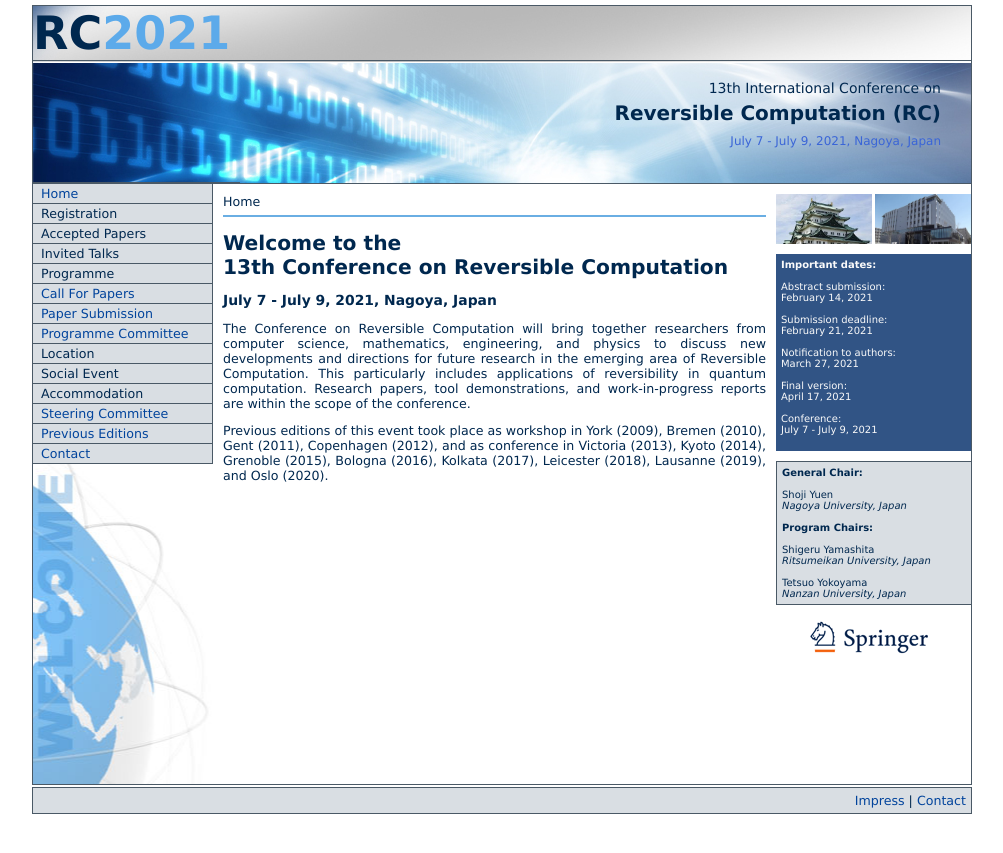
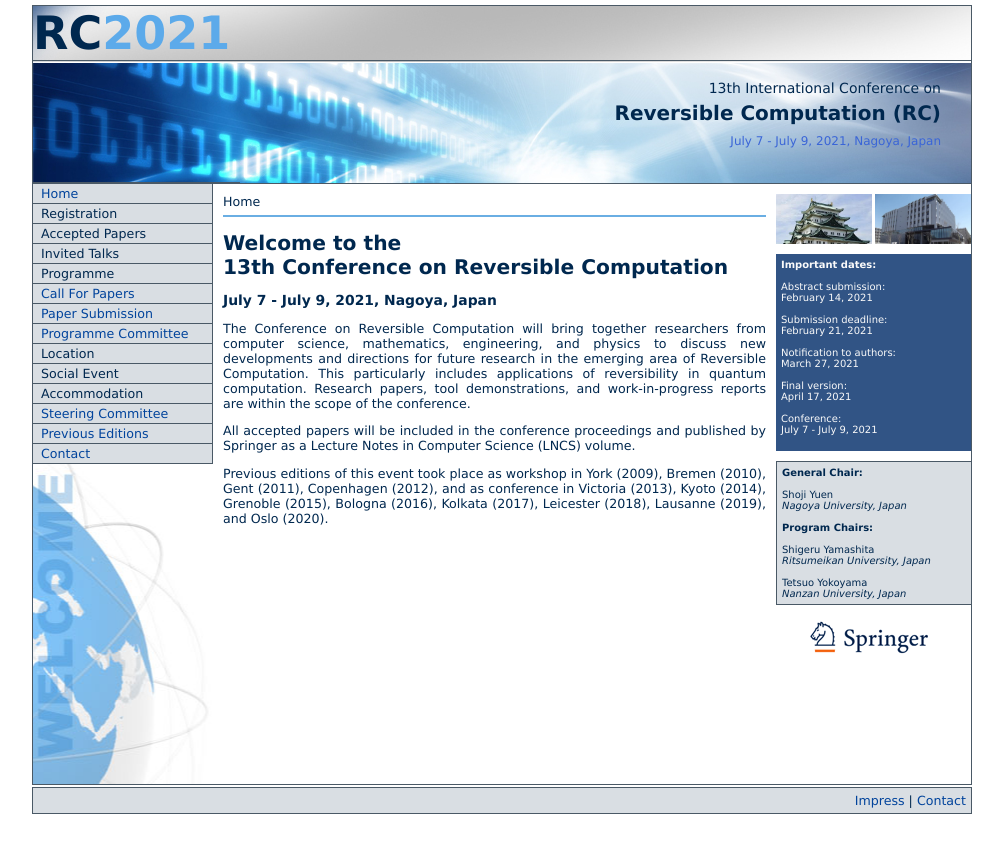
Before and after one commit to reversible-computation-2021/reversible-computation-2021.github.io, a Jekyll site: the page built from index.html, in a window 1280 px wide. Shown: the top 853 px of the page, without its empty margins (139-1142 px from the left). Built offline with Jekyll 4.4.1, drawn with Linux system fonts in a browser that asks for light colours.

Commit message:
2021/01/20

```diff
--- a/index.html
+++ b/index.html
@@ -26,6 +26,9 @@ custom_heading: yes
   reversibility in quantum computation. Research papers, tool demonstrations,
   and work-in-progress reports are within the scope of the conference.
 </p>
+<p>
+All accepted papers will be included in the conference proceedings and published by Springer as a Lecture Notes in Computer Science (LNCS) volume.
+</p>
 
 <!--<p>
   The conference proceedings are published by Springer as <a href="https://doi.org/10.1007/978-3-030-52482-1" target="_blank">Lecture Notes in
```
